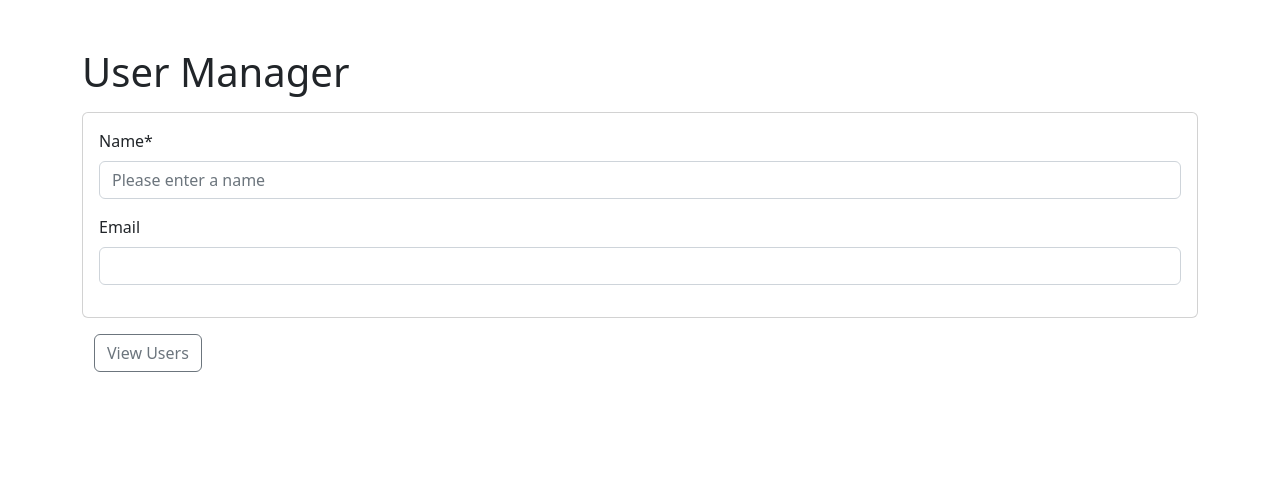
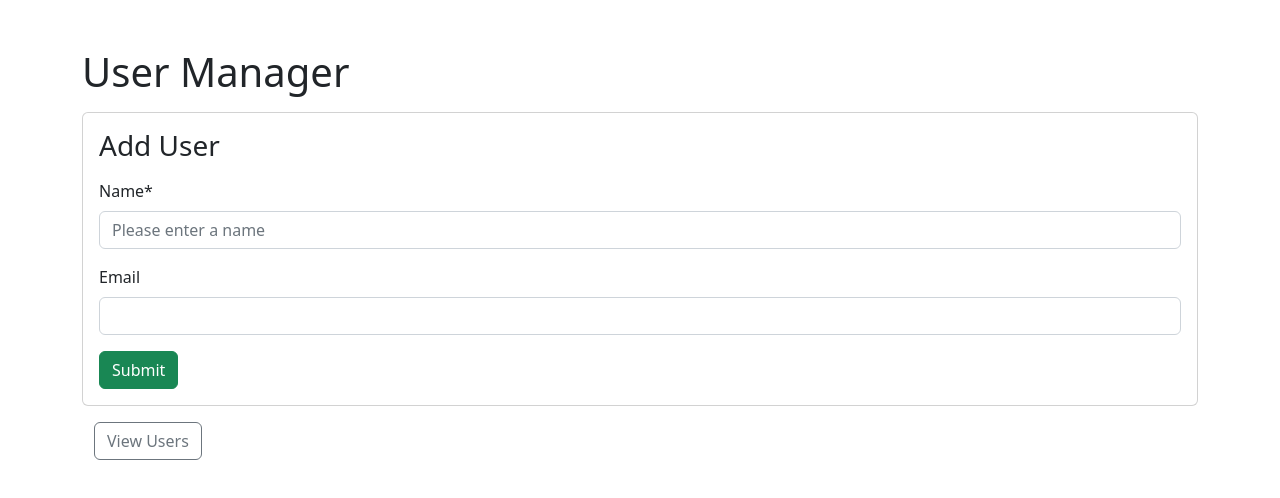
Before and after one commit to macpli/user-manager-ng, an Angular app: page /user/1 in a window 1280 px wide. Shown: the top 498 px of the page. Built offline with nearby package versions, Linux system fonts and the light colour scheme.

Commit message:
style: remove unnecessary code from add-user & update-user

```diff
--- a/db.json
+++ b/db.json
@@ -14,11 +14,6 @@
       "name": "Zbyszko z Bogdanca",
       "email": "zbyszko@bogdaniec.com",
       "id": 3
-    },
-    {
-      "name": "Test",
-      "email": "tester",
-      "id": 4
     }
   ]
 }
--- a/src/app/components/add-user/add-user.component.html
+++ b/src/app/components/add-user/add-user.component.html
@@ -1,16 +1,19 @@
 <div class="card mx-auto">
   <div class="card-body">
+    <h3 class="mb-3">Add User</h3>
     <form class="needs-validation" novalidate (ngSubmit)="onSubmit()">
       <div class="mb-3">
         <label for="name" class="form-label">Name*</label>
-        <input type="text" class="form-control formName" name="name" [(ngModel)]="name" id="name" placeholder="Please enter a name" required>
+        <input
+        type="text" class="form-control formName" name="name"
+        [(ngModel)]="name" id="name" placeholder="Please enter a name" required>
       </div>
       <div class="mb-3">
         <label for="email" class="form-label">Email</label>
         <input type="email" class="form-control" name="email" [(ngModel)]="email" id="email" required>
       </div>
       <div class="buttonsContainer">
-        <button *ngIf="name.length > 0" type="submit" class="btn btn-success">Submit</button>
+        <button type="submit" class="btn btn-success">Submit</button>
       </div>
     </form>
   </div>
--- a/src/app/components/update-user-panel/update-user-panel.component.ts
+++ b/src/app/components/update-user-panel/update-user-panel.component.ts
@@ -1,7 +1,6 @@
 import { Component, EventEmitter, Input, OnInit, Output } from '@angular/core';
 import { Router } from '@angular/router';
 import { User } from 'User';
-import { UserService } from 'src/app/services/user.service';
 
 @Component({
   selector: 'app-update-user-panel',
@@ -19,10 +18,9 @@ export class UpdateUserPanelComponent implements OnInit {
 
   tglState: boolean = false;
 
-  constructor(private router: Router, private userService: UserService) { }
+  constructor(private router: Router) { }
 
   ngOnInit(): void {
-    this.userService.getUser().subscribe((users) => this.users = users);
   }
 
   onSubmit(user: any) {
```
